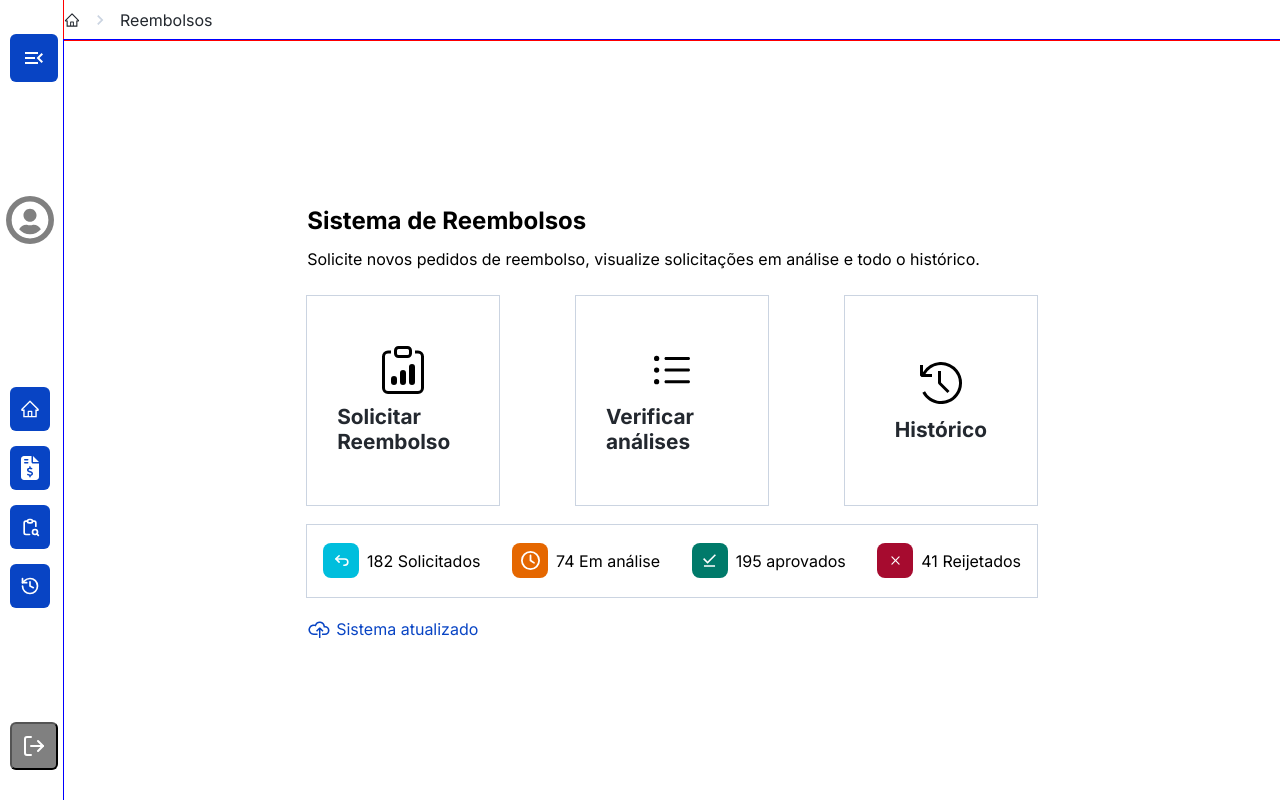
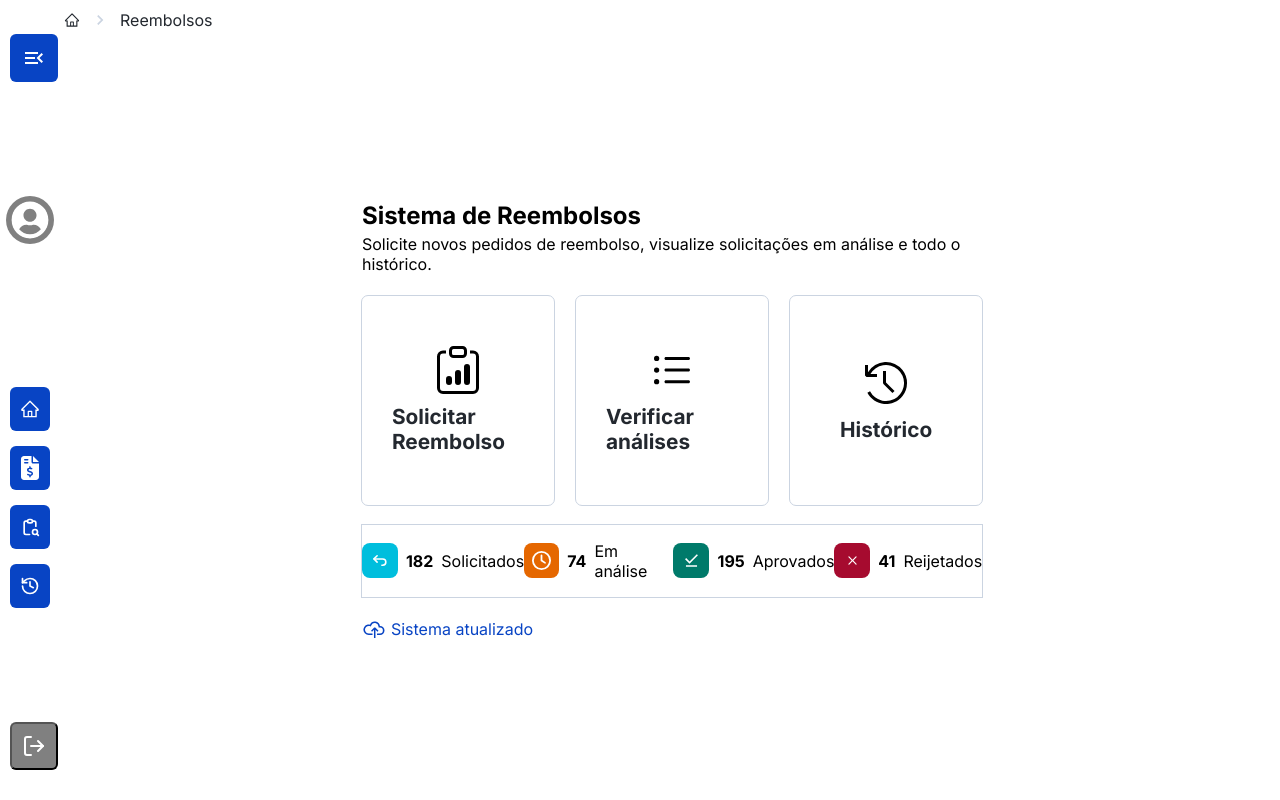
Before and after one commit to lucasgomesdacruz/sispar, a React (Vite) app: page /dashboard in a window 1280 px wide. Built offline with nearby package versions, Linux system fonts and the light colour scheme.

Commit message:
:lipstick: styles: ajustes de estilizações em seções

```diff
--- a/src/components/analysis/Analysis.jsx
+++ b/src/components/analysis/Analysis.jsx
@@ -1,10 +1,10 @@
 import styles from "./Analysis.module.scss"
 
-function Analysis({icon, text="", spanClass = ""}) {
+function Analysis({icon, number, text="", spanClass = ""}) {
     return (
         <>
             <section className={styles.analysis}>
-                <span className={`${spanClass}`}>{icon}</span> <p>{text}</p>
+                <span className={`${spanClass}`}>{icon}</span> <strong>{number}</strong> <p>{text}</p>
             </section>
         </>
     )
--- a/src/components/header/Header.module.scss
+++ b/src/components/header/Header.module.scss
@@ -1,7 +1,7 @@
 .header {
     display: flex;
     align-items: center;
-    outline: 1px solid red;
+    // outline: 1px solid red;
     gap: 10px;
     width: 100%;
     height: 5vh;
--- a/src/components/modalidades/Modalidades.module.scss
+++ b/src/components/modalidades/Modalidades.module.scss
@@ -8,6 +8,7 @@
     height: 209px;
     gap: 10px;
     padding: 30px;
+    border-radius: 6px;
 
     svg {
         width: 48px;
--- a/src/components/navbar/Navbar.module.scss
+++ b/src/components/navbar/Navbar.module.scss
@@ -16,7 +16,7 @@
     display: flex;
     flex-direction: column;
     justify-content: space-between;
-
+    // box-shadow: 0 0 30px 5px gray;
     position: absolute;
     top: 0;
     left: 0;
--- a/src/pages/dashboard/Dashboard.jsx
+++ b/src/pages/dashboard/Dashboard.jsx
@@ -44,16 +44,16 @@ function Dashboard() {
 
                     <ul className={styles.modeAnalysis}>
                         <li>
-                            <Analysis spanClass={styles.requested} icon={<TbArrowBackUp />} text="182 Solicitados"/>
+                            <Analysis spanClass={styles.requested} icon={<TbArrowBackUp />} number="182" text="Solicitados"/>
                         </li>
                         <li>
-                            <Analysis spanClass={styles.analyze} icon={<FaRegClock />} text="74 Em análise"/>
+                            <Analysis spanClass={styles.analyze} icon={<FaRegClock />} number="74" text="Em análise"/>
                         </li>
                         <li>
-                            <Analysis spanClass={styles.check} icon={<MdOutlineFileDownloadDone />} text="195 aprovados"/>
+                            <Analysis spanClass={styles.check} icon={<MdOutlineFileDownloadDone />} number="195" text="Aprovados"/>
                         </li>
                         <li>
-                            <Analysis spanClass={styles.wrong} icon={<BsX />} text="41 Reijetados"/>
+                            <Analysis spanClass={styles.wrong} icon={<BsX />} number="41" text="Reijetados"/>
                         </li>
                     </ul>
 
--- a/src/pages/dashboard/Dashboard.module.scss
+++ b/src/pages/dashboard/Dashboard.module.scss
@@ -1,14 +1,17 @@
 .dashboard {
     width: 95vw;
+    display: flex;
+    justify-content: center;
+    align-items: center;
 
     .mainContainer {
-        width: 100%;
+        width: 85%;
         height: 95vh;
         display: flex;
         flex-direction: column;
         justify-content: center;
         align-items: center;
-        outline: 1px solid blue;
+        // outline: 1px solid blue;
         gap: 20px;
 
         .mainHeader {
--- a/src/pages/reembolso/Reembolso.module.scss
+++ b/src/pages/reembolso/Reembolso.module.scss
@@ -109,7 +109,7 @@
             width: 99%;
             height: 60vh;
             border-radius: 5px;
-            border: 1px solid #CBD4E1;
+            outline: 1px solid #CBD4E1;
             // outline: 1px solid red;
 
 
@@ -185,7 +185,7 @@
 
 
 
-        //
+
     }
 
 }
```
